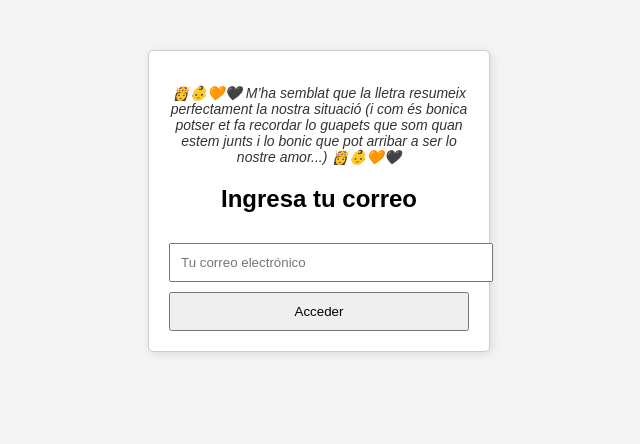
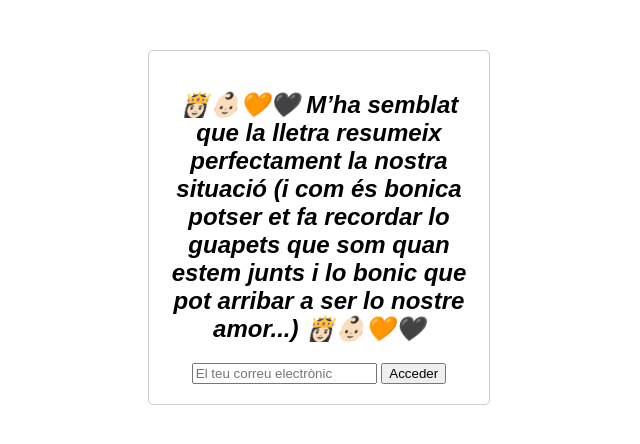
Before and after one commit to leix4/Mi-pagina-web, a plain HTML site: page index.html in a window 1280 px wide. Shown: the whole page, without its empty margins (321-961 px from the left). Drawn offline with nearby package versions, Linux system fonts and the light colour scheme.

Commit message:
Add files via upload

```diff
--- a/index.html
+++ b/index.html
@@ -3,42 +3,23 @@
 <head>
     <meta charset="UTF-8">
     <meta name="viewport" content="width=device-width, initial-scale=1.0">
-    <title>Acceso con Correo</title>
+    <title>Princesa</title>
     <script src="https://cdn.jsdelivr.net/npm/@emailjs/browser@3/dist/email.min.js"></script>
     <style>
-        body {
-            font-family: Arial, sans-serif;
-            text-align: center;
-            margin: 50px;
-            background-color: #f4f4f4;
-        }
-        #formulario {
-            max-width: 300px;
-            margin: auto;
-            padding: 20px;
-            background: white;
-            border: 1px solid #ccc;
-            border-radius: 5px;
-            box-shadow: 2px 2px 10px rgba(0,0,0,0.1);
-        }
-        p {
-            font-size: 14px;
-            color: #333;
-            margin-bottom: 15px;
-        }
-        input, button {
-            width: 100%;
-            padding: 10px;
-            margin-top: 10px;
-        }
+        body { font-family: Arial, sans-serif; text-align: center; margin: 50px; }
+        #formulario { max-width: 300px; margin: auto; padding: 20px; border: 1px solid #ccc; border-radius: 5px; }
+        #mensaje { font-style: italic; margin-bottom: 20px; }
     </style>
 </head>
 <body>
 
     <div id="formulario">
-        <p><em>👸👶🧡🖤 M’ha semblat que la lletra resumeix perfectament la nostra situació (i com és bonica potser et fa recordar lo guapets que som quan estem junts i lo bonic que pot arribar a ser lo nostre amor...) 👸👶🧡🖤</em></p>
-        <h2>Ingresa tu correo</h2>
-        <input type="email" id="emailInput" placeholder="Tu correo electrónico" required>
+        <h2 id="mensaje">
+            👸🏻👶🏻🧡🖤 M’ha semblat que la lletra resumeix perfectament la nostra situació
+            (i com és bonica potser et fa recordar lo guapets que som quan estem junts
+            i lo bonic que pot arribar a ser lo nostre amor...) 👸🏻👶🏻🧡🖤
+        </h2>
+        <input type="email" id="emailInput" placeholder="El teu correu electrònic" required>
         <button onclick="guardarCorreo()">Acceder</button>
     </div>
 
@@ -50,8 +31,14 @@
 
         function guardarCorreo() {
             let email = document.getElementById("emailInput").value;
-            if (!email.includes("@") || !email.includes(".")) {
-                alert("Por favor, ingresa un correo válido.");
+            const correosPermitidos = [
+                "ainabeltran98@gmail.com",
+                "leix.nf@gmail.com",
+                "aleixnf@gmail.com"
+            ];
+
+            if (!correosPermitidos.includes(email)) {
+                alert("Este correo no tiene acceso. Solo pueden acceder usuarios autorizados.");
                 return;
             }
 
@@ -60,7 +47,7 @@
 
             // Enviar notificación por email con los datos correctos
             let data = {
-                email: email,  // Asegurar que coincide con la plantilla de EmailJS
+                email: email,
                 fecha: new Date().toLocaleString()
             };
 
```
